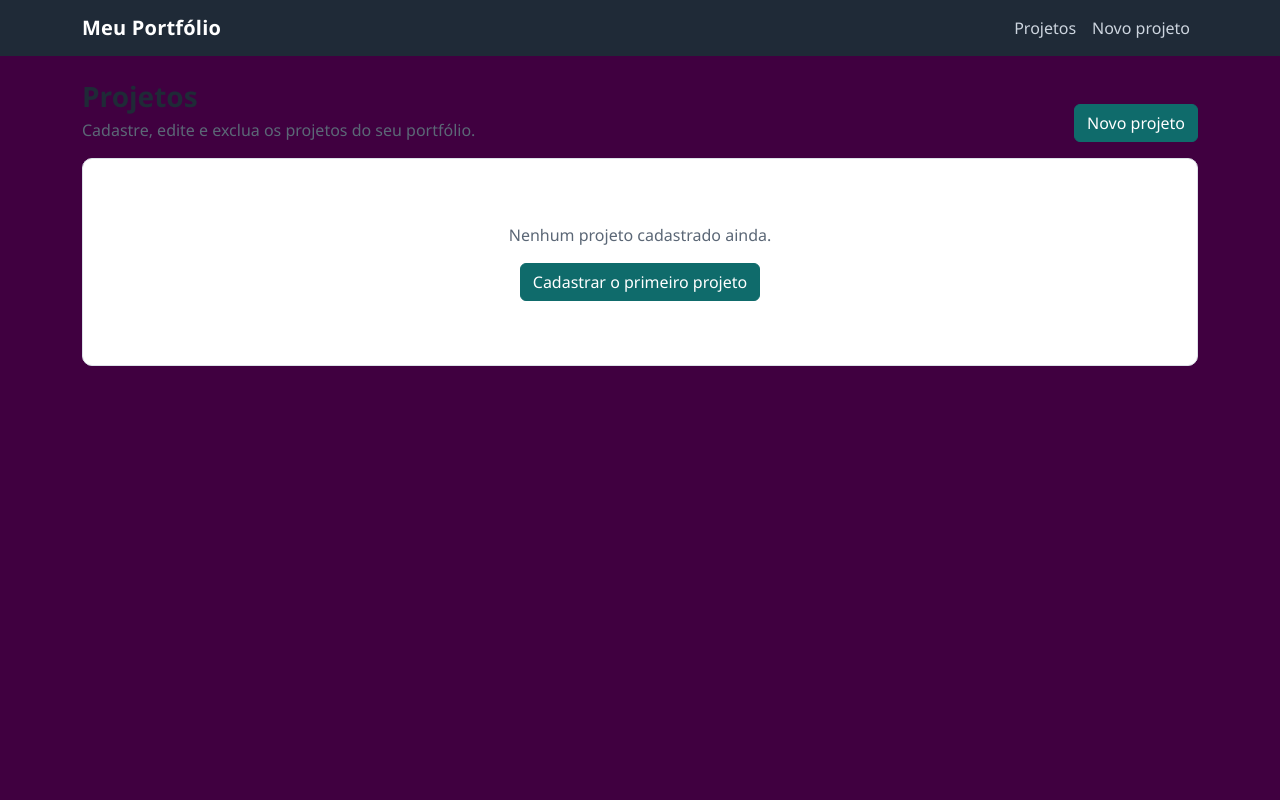
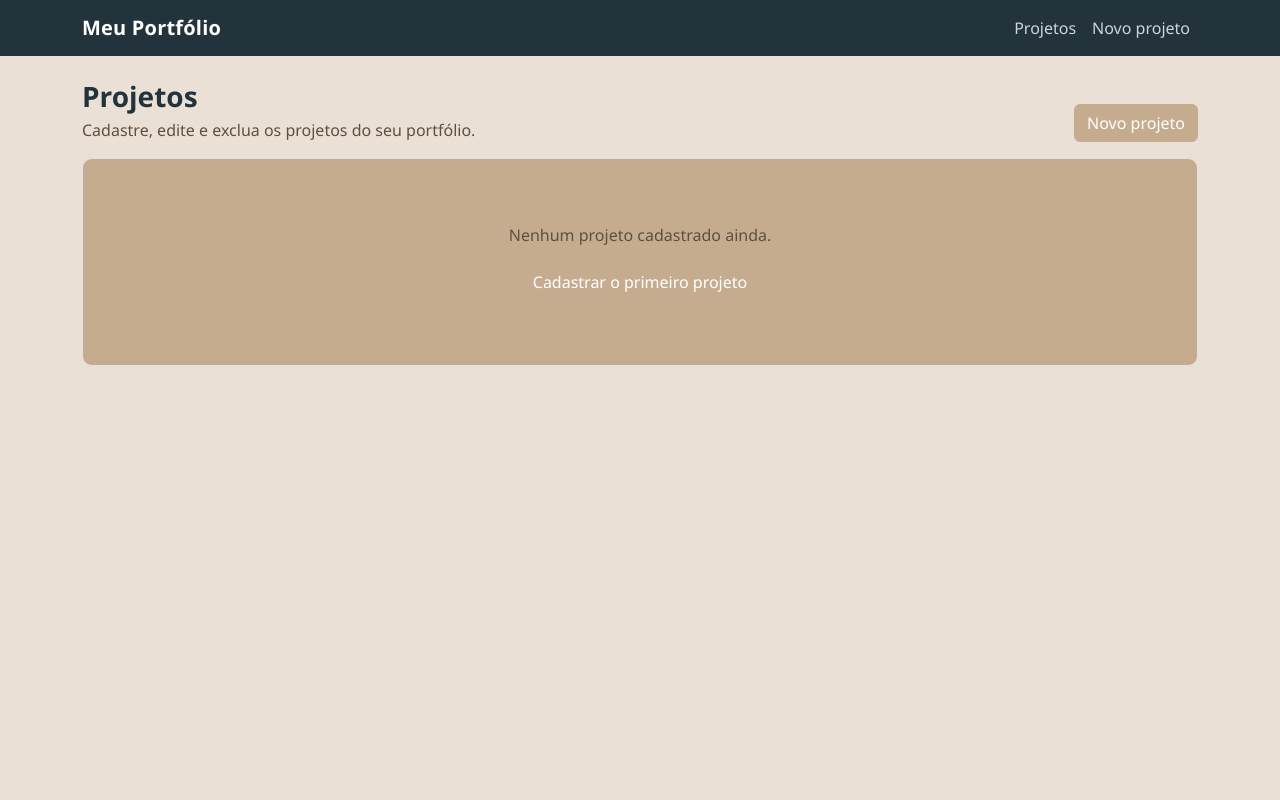
Before and after one commit to LilianSRamos/Portfolio, a Java web app: page /listaProjeto in a window 1280 px wide. Run offline with Tomcat 11, a stand-in JSP engine, Linux system fonts and the light colour scheme; data that the repository does not hold is empty.

Commit message:
Atualização CSS

```diff
--- a/Portfolio1/src/main/webapp/assets/css/estilo.css
+++ b/Portfolio1/src/main/webapp/assets/css/estilo.css
@@ -1,12 +1,12 @@
 :root {
-  --fundo: rgb(64, 0, 64);
-  --superficie: #ffffff;
-  --tinta: #1f2a37;
-  --tinta-suave: #5b6776;
+  --fundo: #eae0d5;
+  --superficie:#c6ac8f;
+  --tinta: #22333b;
+  --tinta-suave: #5e503f;
   --linha: #dde2e8;
-  --destaque: #0f6b6b;
-  --destaque-escuro: #0a4f4f;
-  --perigo: #b42318;
+  --destaque: #c6ac8f;
+  --destaque-escuro: #5e503f;
+  --perigo: #400406;
 }
 
 body {
```
